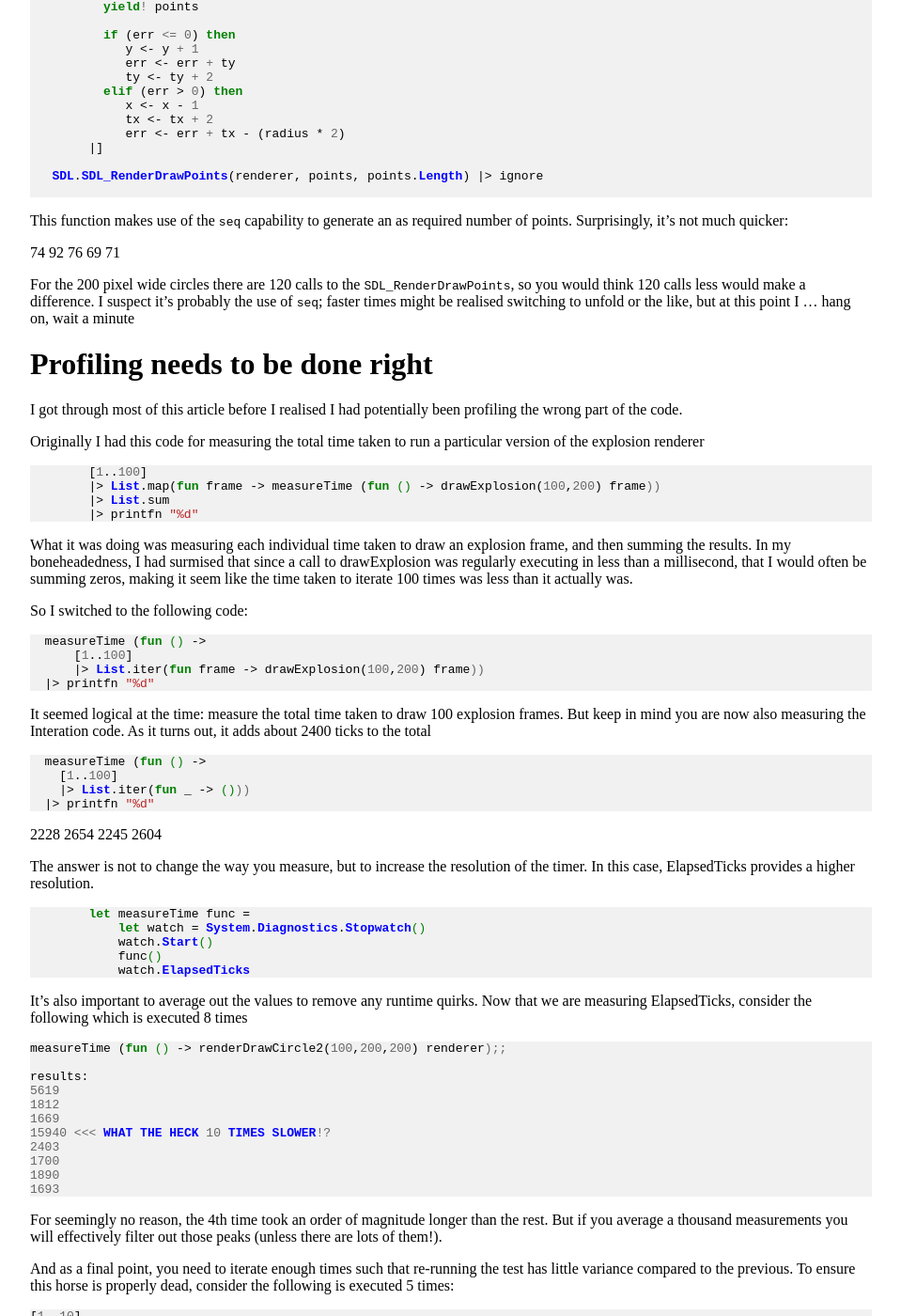
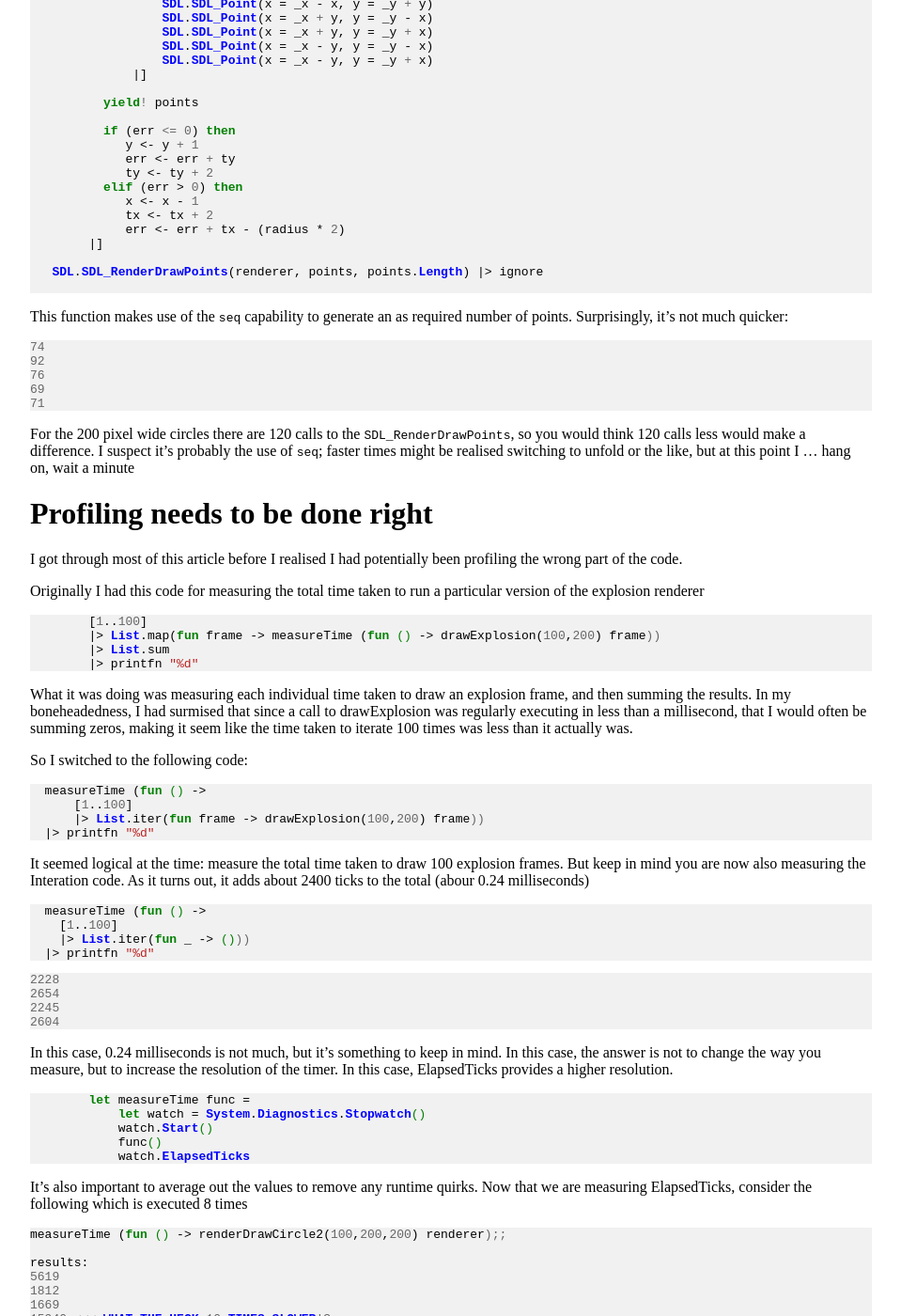
Before and after one commit to bjnmercer/bjnmercer.github.io, a Jekyll site: the page built from _posts/2020-03-05-bgc-circle-rendering.md, in a window 1280 px wide and 1400 px high, scrolled down 5688 px. Shown: the whole window at 94% size, without its empty margins (160-1119 px from the left). Built offline with Jekyll 4.4.1, drawn with Linux system fonts in a browser that asks for light colours; some of the changed text lies outside the part shown.

Commit message:
Update 2020-03-05-bgc-circle-rendering.md
Even more adjustments

````diff
--- a/_posts/2020-03-05-bgc-circle-rendering.md
+++ b/_posts/2020-03-05-bgc-circle-rendering.md
@@ -268,12 +268,14 @@ So here you go, something to execute the function many times and measure the tot
   |> printfn "%d"
 ```
 
-This is drawing 1400 circles gradually increasing in size up to 100 pixels in radius. The times are
+This is drawing 1400 circles gradually increasing in size up to 100 pixels in radius. The times are:
 
+```fsharp
 403
 402
 380
 396
+```
 
 OK we're ready to start optimising the function. An obvious starting point was to reduce the number of function calls to `SDL_RenderDrawPoint`, especially as there is an equivilent `SDL_RenderDrawPoints` which, as the name suggests, takes a list of points.
 
@@ -314,12 +316,14 @@ let renderDrawCircle1(_x, _y, radius) renderer =
          err <- err + tx - (radius * 2)
 ```
 
-The renderDrawCircle1 function takes a quarter of the time, by virtue of calling the `SDL_RenderDrawPoint` function 7 times less often.
+The renderDrawCircle1 function takes a quarter of the time, by virtue of calling the `SDL_RenderDrawPoint` function 7 times less often. Below are the times:
 
+```fsharp
 99
 96
 93
 93
+```
 
 The next optimisation that occurred to me is that there was no reason all the points of the circle couldn't be computed all at once
 
@@ -366,11 +370,13 @@ let renderDrawCircle2(_x, _y, radius) renderer =
 
 This function makes use of the `seq` capability to generate an as required number of points. Surprisingly, it's not much quicker:
 
+```fsharp
 74
 92
 76
 69
 71
+```
 
 For the 200 pixel wide circles there are 120 calls to the `SDL_RenderDrawPoints`, so you would think 120 calls less would make a difference. I suspect it's probably the use of `seq`; faster times might be realised switching to unfold or the like, but at this point I ... hang on, wait a minute
 
@@ -398,7 +404,7 @@ So I switched to the following code:
   |> printfn "%d"
 ```
 
-It seemed logical at the time: measure the total time taken to draw 100 explosion frames. But keep in mind you are now also measuring the Interation code. As it turns out, it adds about 2400 ticks to the total
+It seemed logical at the time: measure the total time taken to draw 100 explosion frames. But keep in mind you are now also measuring the Interation code. As it turns out, it adds about 2400 ticks to the total (abour 0.24 milliseconds)
 
 ```fsharp
   measureTime (fun () ->
@@ -407,12 +413,14 @@ It seemed logical at the time: measure the total time taken to draw 100 explosio
   |> printfn "%d"
 ```
 
+```fsharp
 2228
 2654
 2245
 2604
+```
 
-The answer is not to change the way you measure, but to increase the resolution of the timer. In this case, ElapsedTicks provides a higher resolution.
+In this case, 0.24 milliseconds is not much, but it's something to keep in mind. In this case, the answer is not to change the way you measure, but to increase the resolution of the timer. In this case, ElapsedTicks provides a higher resolution.
 
 ```fsharp
         let measureTime func =
````
